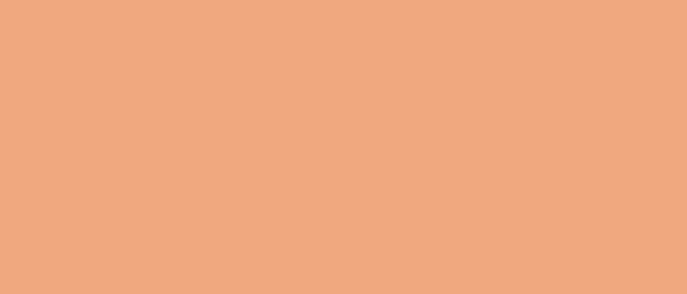
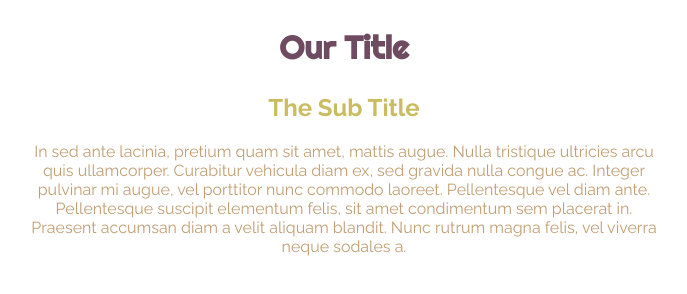
Before and after one commit to kcfain/coding-responsive-websites, a plain HTML site: page index.html in a window 1280 px wide. Shown: the whole page, without its empty margins (296-983 px from the left). Drawn offline with Linux system fonts and the light colour scheme.

Commit message:
updated website font colors

```diff
--- a/css/main.css
+++ b/css/main.css
@@ -1,19 +1,59 @@
-body {
-  background: cornflowerblue;
+
+/* Global styles that apply to mobile, tablet, and desktop */
+body,
+html {
+  text-align: center;
+  font-family: 'Raleway', sans-serif;
+  font-size: 1em;
 }
-/* ----------- For screens 768px and larger ----------- */
-@media (min-width: 768px) and (max-width: 1199){
-	body {
-    background-color: #e1f07f;
 
+section {
+  width: 50%;
+  margin: auto;
+}
+
+/* Mobile styles */
+h1 {
+  font-family: 'Righteous', cursive;
+  font-size: 2em;
+  color: #7b7d70;
+}
+
+h2 {
+  font-size: 1.5em;
+  color: #4eafb8;
+}
+
+p {
+  color: #ff8641;
+}
+
+/* Tablets 768px wide or larger */
+@media (min-width: 768px) {
+  h1 {
+    color: #02cbd2;
+  }
+
+  h2 {
+    color: #fcc02a;
+  }
+
+  p {
+    color: #7b8f8e;
   }
 }
 
-/* ----------- For screens 1200px wide and larger----------- */
+/* Monitors 1200px wide or larger */
 @media (min-width: 1200px) {
-  body {
-    background-color: #f0a87f;
+  h1 {
+    color: #6e4b61;
   }
 
+  h2 {
+    color: #cabd61;
+  }
 
+  p {
+    color: #c19e74;
+  }
 }
--- a/index.html
+++ b/index.html
@@ -1,12 +1,28 @@
 <!doctype html>
-<html>
+<html lang="en">
+
   <head>
     <meta charset="UTF-8">
+    <title>Responsive-Breakpoints</title>
     <meta name="viewport" content="width=device-width, initial-scale=1">
-    <title>Skillcrush Testing</title>
-    <link rel="stylesheet" type="text/css" href="css/main.css" />
+    <link rel="stylesheet" href="css/main.css">
+    <link rel="preconnect" href="https://fonts.googleapis.com">
+    <link rel="preconnect" href="https://fonts.gstatic.com" crossorigin>
+    <link href="https://fonts.googleapis.com/css2?family=Raleway:wght@400;700&family=Righteous&display=swap"
+      rel="stylesheet">
   </head>
 
   <body>
+
+  <section>
+    <h1>Our Title</h1>
+    <h2>The Sub Title</h2>
+    <p>In sed ante lacinia, pretium quam sit amet, mattis augue. Nulla tristique ultricies arcu quis ullamcorper.
+      Curabitur vehicula diam ex, sed gravida nulla congue ac. Integer pulvinar mi augue, vel porttitor nunc commodo
+      laoreet. Pellentesque vel diam ante. Pellentesque suscipit elementum felis, sit amet condimentum sem placerat in.
+      Praesent accumsan diam a velit aliquam blandit. Nunc rutrum magna felis, vel viverra neque sodales a.</p>
+  </section>
+
   </body>
+
 </html>
```
